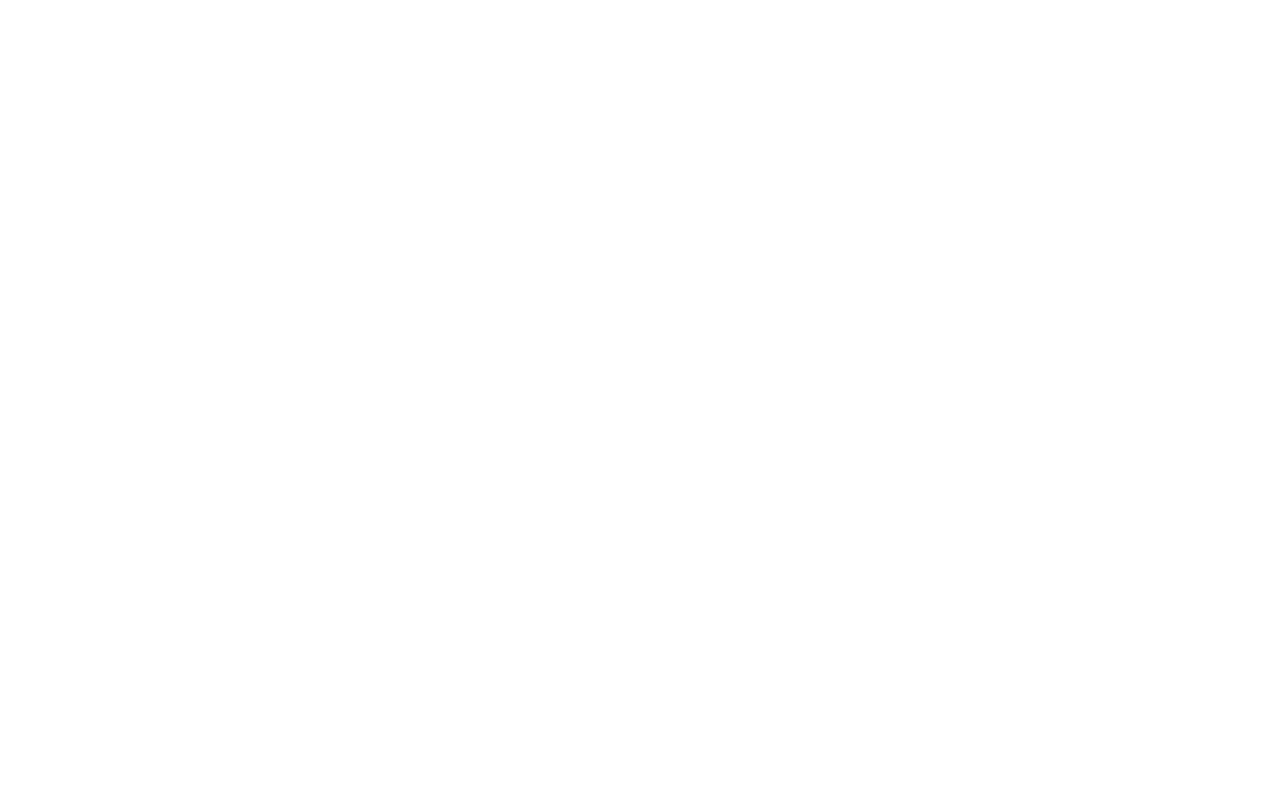
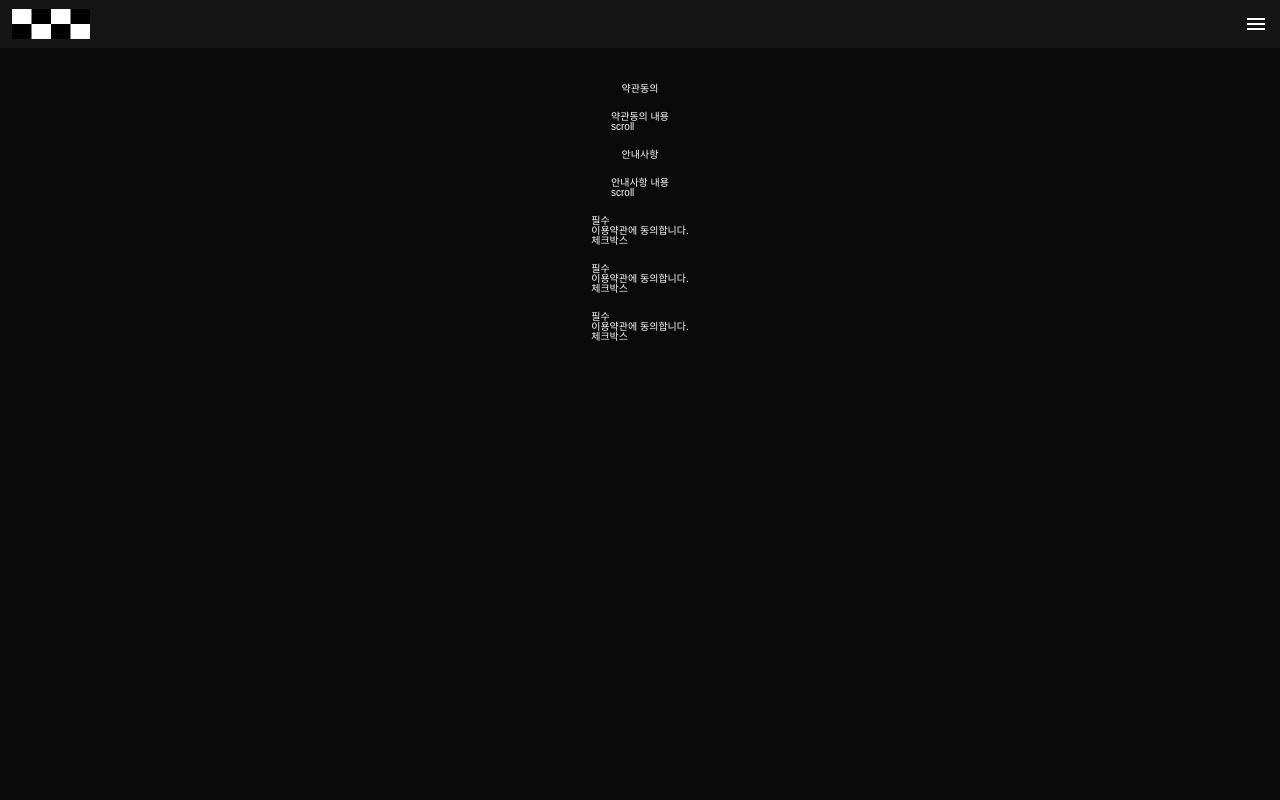
Before and after one commit to HICC-REBOOT/HICC-REBOOT-Frontend, a React (Create React App) app in the folder frontend/: page /signup in a window 1280 px wide. Before the commit this address had no page. Shown: the top 800 px of the page. Built offline with nearby package versions, Linux system fonts and the light colour scheme; a web font is replaced by a local one.

Commit message:
feat: 회원가입 약관 레이아웃 구성

```diff
--- a/frontend/src/App.tsx
+++ b/frontend/src/App.tsx
@@ -6,6 +6,7 @@ import Calendar from '@pages/Calendar/Calendar';
 import Home from '@pages/Home';
 import ROUTE from '@constants/route';
 import Temp from '@pages/temp/Temp';
+import SignUp from '@pages/SignUp/SignUP';
 import { Temp1, Temp2, Temp3 } from '@components/Temp';
 import Approval from '@components/admin/Approval';
 import MemberInfo from '@components/admin/MemberInfo';
@@ -28,6 +29,7 @@ function App() {
         </Route>
         <Route path={ROUTE.HOME} element={<Home />} />
         <Route path={ROUTE.CALENDAR} element={<Calendar />} />
+        <Route path="/signup" element={<SignUp />} />
         <Route path="/temp" element={<Temp />}>
           <Route path="apple" element={<Temp1 />} />
           <Route path="banana" element={<Temp2 />} />
--- /dev/null
+++ b/frontend/src/components/signup/Terms.tsx
@@ -0,0 +1,34 @@
+import React from 'react';
+import * as T from './style/Terms.style';
+
+export default function Terms() {
+  return (
+    <>
+      <T.Title>약관동의</T.Title>
+      <T.TermBox>
+        <T.TextArea>약관동의 내용</T.TextArea>
+        <T.ScrollBal>scroll</T.ScrollBal>
+      </T.TermBox>
+      <T.Title>안내사항</T.Title>
+      <T.TermBox>
+        <T.TextArea>안내사항 내용</T.TextArea>
+        <T.ScrollBal>scroll</T.ScrollBal>
+      </T.TermBox>
+      <T.CheckerWrapper>
+        <T.Essential>필수</T.Essential>
+        <T.CheckText>이용약관에 동의합니다.</T.CheckText>
+        <T.CheckBox>체크박스</T.CheckBox>
+      </T.CheckerWrapper>
+      <T.CheckerWrapper>
+        <T.Essential>필수</T.Essential>
+        <T.CheckText>이용약관에 동의합니다.</T.CheckText>
+        <T.CheckBox>체크박스</T.CheckBox>
+      </T.CheckerWrapper>
+      <T.CheckerWrapper>
+        <T.Essential>필수</T.Essential>
+        <T.CheckText>이용약관에 동의합니다.</T.CheckText>
+        <T.CheckBox>체크박스</T.CheckBox>
+      </T.CheckerWrapper>
+    </>
+  );
+}
--- /dev/null
+++ b/frontend/src/components/signup/style/Terms.style.tsx
@@ -0,0 +1,12 @@
+/* eslint-disable import/prefer-default-export */
+import styled from 'styled-components';
+
+export const Title = styled.div``;
+export const TermBox = styled.div``;
+export const TextArea = styled.div``;
+export const ScrollBal = styled.div``;
+export const CheckerWrapper = styled.div``;
+export const Essential = styled.div``;
+export const CheckText = styled.div``;
+export const CheckBox = styled.div``;
+export const CountinueButton = styled.div``;
--- /dev/null
+++ b/frontend/src/pages/SignUp/SignUP.tsx
@@ -0,0 +1,24 @@
+/* eslint-disable no-use-before-define */
+import Terms from '@components/signup/Terms';
+import React from 'react';
+import styled from 'styled-components';
+
+export default function SignUp() {
+  return (
+    <Container>
+      <Terms />
+    </Container>
+  );
+}
+
+const Container = styled.div`
+  width: 100%;
+  min-height: 100vh;
+  padding: 3.6rem 1.6rem;
+  display: flex;
+  flex-direction: column;
+  align-items: center;
+  gap: 1.8rem;
+  color: white;
+  background-color: ${(props) => props.theme.colors.black};
+`;
--- /dev/null
+++ b/frontend/src/pages/SignUp/style/SignUp.style.tsx
@@ -0,0 +1 @@
+import styled from 'styled-components';
```
